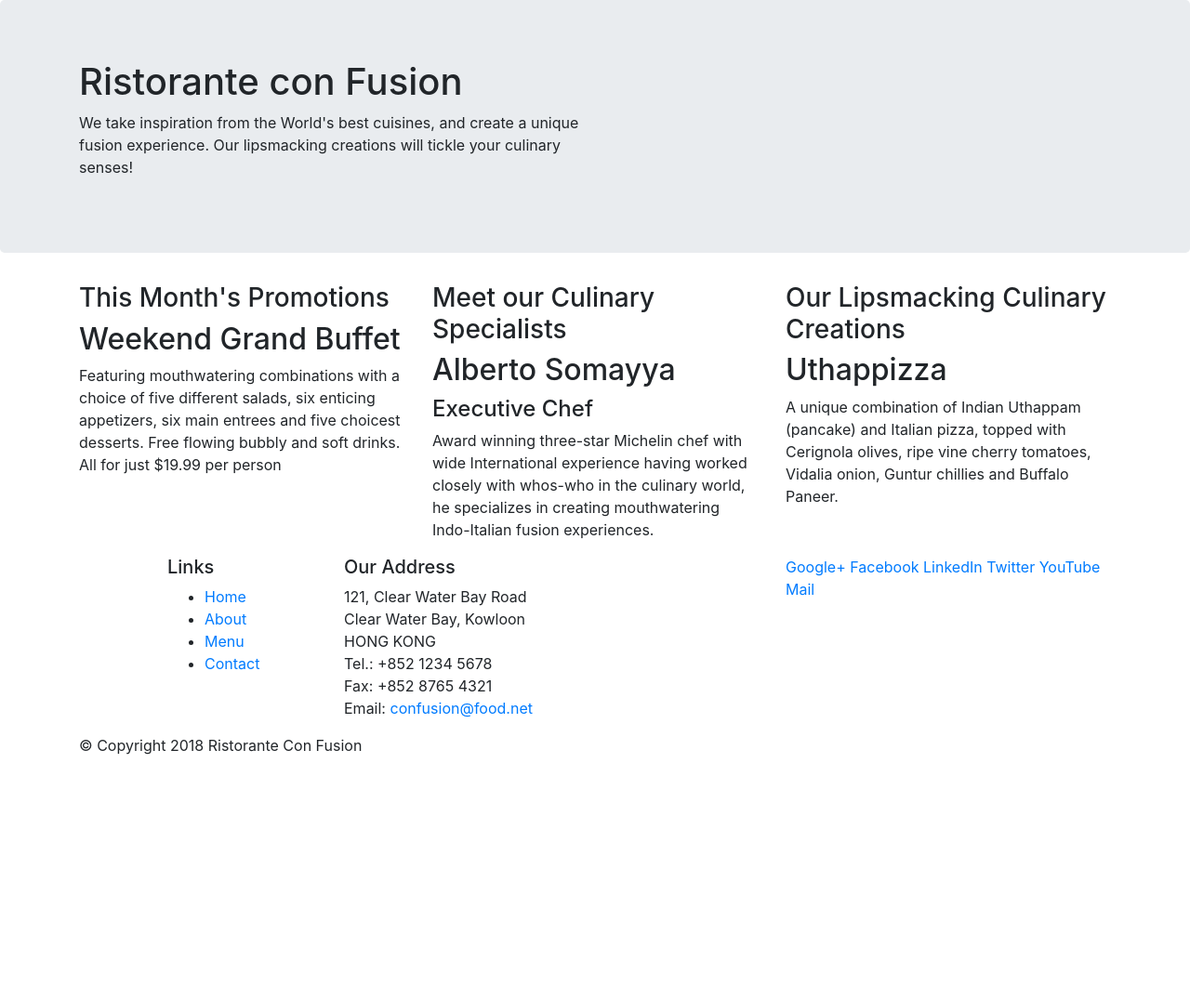
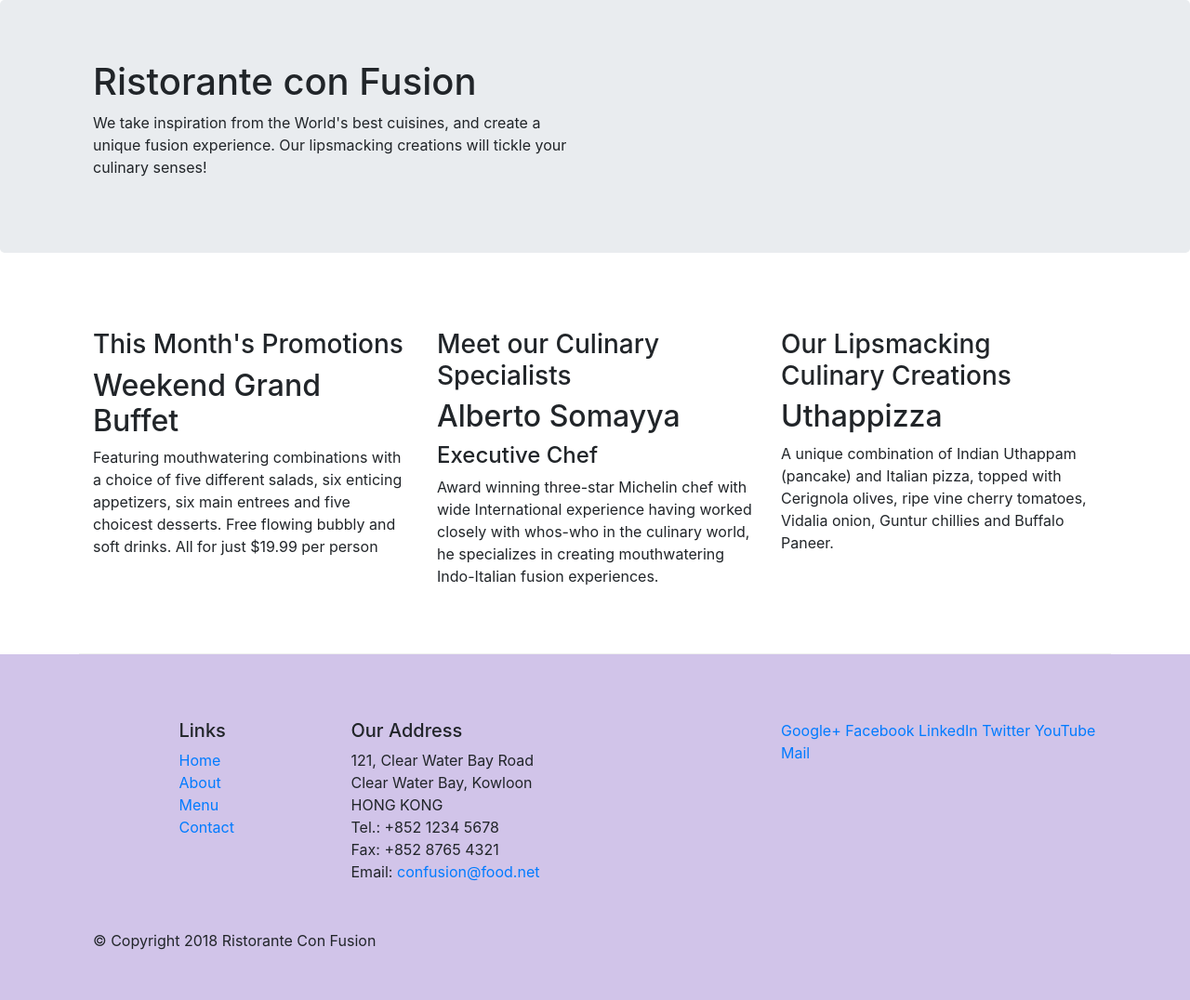
Before and after one commit to nhat2211/reactjs, a website: page index.html in a window 1280 px wide. Shown: the top 1076 px of the page at 93% size. Before the commit the page ends 830 px from the top, so only its background shows below. Drawn offline with nearby package versions, Linux system fonts and the light colour scheme.

Commit message:
[React 158] Apply css

```diff
--- /dev/null
+++ b/css/styles.css
@@ -0,0 +1,17 @@
+.row-header {
+    margin:0px auto;
+    padding:0px;
+}
+
+.row-content {
+    margin: 0px auto;
+    padding: 50px 0px 50px 0px;
+    border-bottom: 1px ridge;
+    min-height: 400px;
+}
+
+.footer {
+    background-color: #D1C4E9;
+    margin: 0px auto;
+    padding: 20px 0px 20px 0px;
+}
--- a/index.html
+++ b/index.html
@@ -7,6 +7,7 @@
 <meta http-equiv="x-ua-compatible" content="ie=edge">
 <!-- Bootstrap CSS -->
 <link rel="stylesheet" href="node_modules/bootstrap/dist/css/bootstrap.min.css">
+<link rel="stylesheet" href="css/styles.css" >
 
 <!-- jQuery first, then Popper.js, then Bootstrap JS. -->
 <script src="node_modules/jquery/dist/jquery.slim.min.js"></script>
@@ -17,10 +18,9 @@
 </head>
 
 <body>
-
     <header class="jumbotron">
         <div class="container">
-            <div class="row">
+            <div class="row row-header">
                 <div class="col-12 col-sm-6">
                     <h1>Ristorante con Fusion</h1>
                     <p>We take inspiration from the World's best cuisines, and create a unique fusion experience. Our lipsmacking creations will tickle your culinary senses!</p>
@@ -33,7 +33,7 @@
 
     <div class="container">
 
-        <div class="row">
+        <div class="row row-content">
             <div class="col-sm-4 order-sm-last col-md-4">
                 <div>
                     <h3>Our Lipsmacking Culinary Creations</h3>
@@ -72,12 +72,12 @@
     </div>
 
 
-    <footer>
+    <footer class="footer">
         <div class="container">
-            <div class="row">
+            <div class="row row-content">
                 <div class="col-4 offset-1 col-sm-2">
                     <h5>Links</h5>
-                    <ul>
+                    <ul class="list-unstyled">
                         <li><a href="#">Home</a></li>
                         <li><a href="#">About</a></li>
                         <li><a href="#">Menu</a></li>
```
